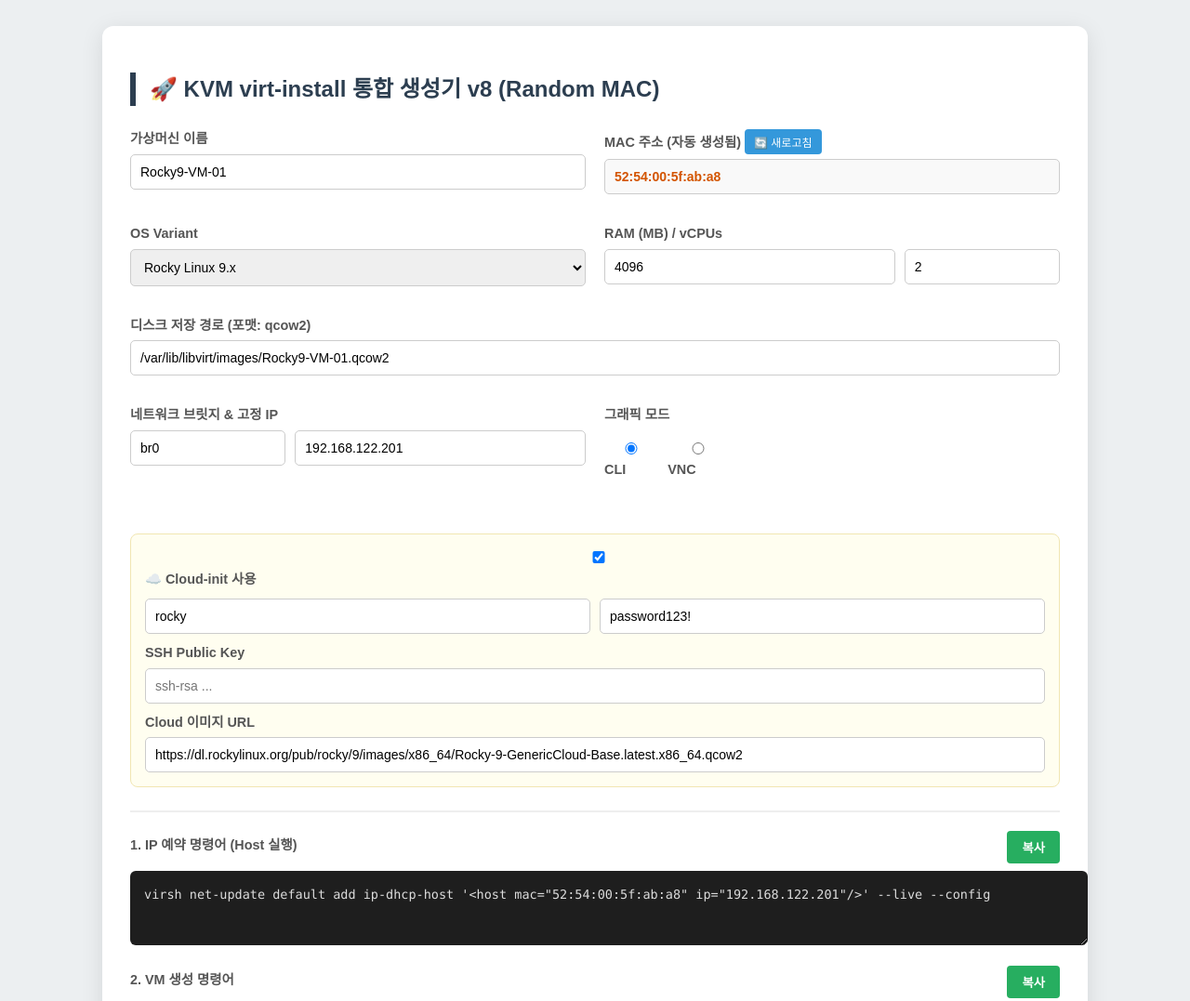
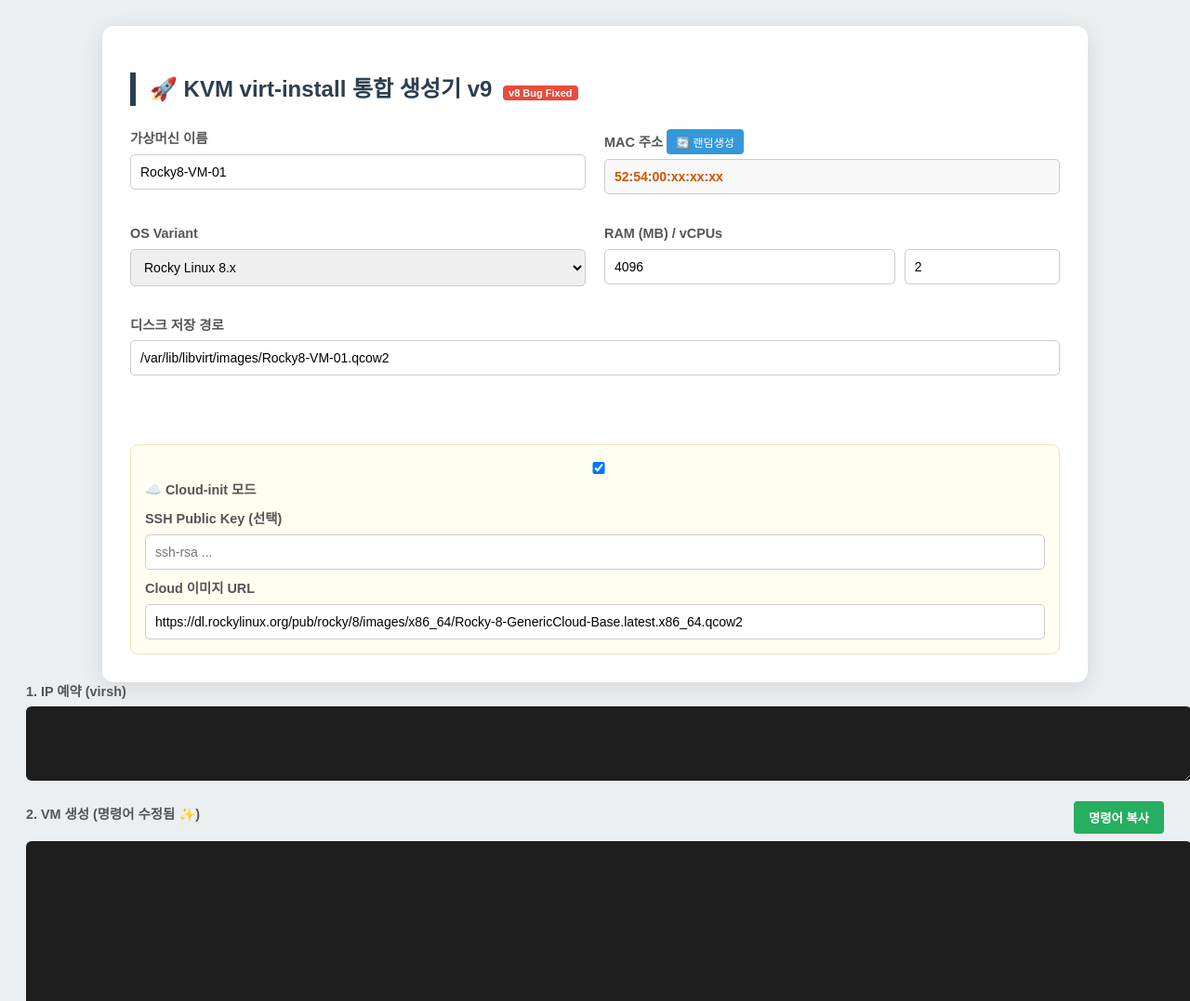
Before and after one commit to wjsblue3/wjsblue3, a plain HTML site: page virt-install_v8_v26.01.28.html in a window 1280 px wide. Shown: the top 1077 px of the page at 93% size. Drawn offline with Linux system fonts and the light colour scheme.

Commit message:
Update virt-install_v8_v26.01.28.html
오류가 있어서 수정 요청하였더니...v9로 만들면서 소스가 또 많이 달라짐.

```diff
--- a/virt-install_v8_v26.01.28.html
+++ b/virt-install_v8_v26.01.28.html
@@ -2,9 +2,9 @@
 <html lang="ko">
 <head>
     <meta charset="UTF-8">
-    <title>KVM virt-install Generator v8 (Random MAC)</title>
+    <title>KVM virt-install Generator v9 (Bug Fixed)</title>
     <style>
-        :root { --primary-color: #2c3e50; --accent-color: #3498db; --success-color: #27ae60; --warning-color: #f39c12; --ssh-color: #8e44ad; }
+        :root { --primary-color: #2c3e50; --accent-color: #3498db; --success-color: #27ae60; --warning-color: #e74c3c; --ssh-color: #8e44ad; }
         body { font-family: 'Malgun Gothic', sans-serif; background-color: #eceff1; padding: 20px; color: #333; line-height: 1.5; }
         .container { max-width: 1000px; margin: auto; background: #fff; padding: 30px; border-radius: 12px; box-shadow: 0 5px 25px rgba(0,0,0,0.1); }
         h2 { border-left: 6px solid var(--primary-color); padding-left: 15px; color: var(--primary-color); margin-bottom: 25px; }
@@ -14,45 +14,35 @@
         input, select { width: 100%; padding: 10px; border: 1px solid #ccc; border-radius: 5px; box-sizing: border-box; font-size: 14px; }
         .flex-row { display: flex; gap: 10px; }
         .cloud-init-panel { background: #fffef0; border: 1px solid #f1e6b2; padding: 15px; border-radius: 8px; margin-top: 10px; grid-column: span 2; }
-        .result-box { margin-top: 25px; border-top: 2px solid #eee; padding-top: 20px; }
-        .cmd-label { display: flex; justify-content: space-between; align-items: center; margin-bottom: 8px; }
-        textarea { width: 100%; font-family: 'Consolas', monospace; background: #1e1e1e; color: #dcdcdc; padding: 15px; border-radius: 6px; border: none; font-size: 13.5px; line-height: 1.6; resize: vertical; margin-bottom: 15px; }
+        textarea { width: 100%; font-family: 'Consolas', monospace; background: #1e1e1e; color: #dcdcdc; padding: 15px; border-radius: 6px; border: none; font-size: 13.5px; line-height: 1.6; margin-bottom: 15px; }
         .btn-copy { background: var(--success-color); color: white; border: none; padding: 8px 16px; border-radius: 4px; cursor: pointer; font-weight: bold; }
         .btn-ssh { background: var(--ssh-color); color: white; border: none; padding: 8px 16px; border-radius: 4px; cursor: pointer; font-weight: bold; }
         .btn-refresh { background: var(--accent-color); color: white; border: none; padding: 5px 10px; border-radius: 4px; cursor: pointer; font-size: 12px; }
-        .radio-group { display: flex; gap: 20px; padding: 10px 0; }
-        .badge { font-size: 11px; background: var(--warning-color); color: white; padding: 2px 6px; border-radius: 10px; margin-left: 5px; }
         .hint { font-size: 11px; color: #888; margin-top: 3px; display: block; }
+        .error-badge { background: var(--warning-color); color: white; padding: 2px 6px; border-radius: 4px; font-size: 11px; margin-left: 5px; }
     </style>
 </head>
 <body>
 
 <div class="container">
-    <h2>🚀 KVM virt-install 통합 생성기 v8 (Random MAC)</h2>
+    <h2>🚀 KVM virt-install 통합 생성기 v9 <span class="error-badge">v8 Bug Fixed</span></h2>
 
     <div class="form-grid">
         <div class="form-group">
             <label>가상머신 이름</label>
-            <input type="text" id="vm_name" value="Rocky9-VM-01" oninput="syncDiskPath(); generate();">
+            <input type="text" id="vm_name" value="Rocky8-VM-01" oninput="syncDiskPath(); generate();">
         </div>
-
         <div class="form-group">
-            <label>MAC 주소 (자동 생성됨) <button class="btn-refresh" onclick="refreshMAC()">🔄 새로고침</button></label>
+            <label>MAC 주소 <button class="btn-refresh" onclick="refreshMAC()">🔄 랜덤생성</button></label>
             <input type="text" id="mac_addr" value="52:54:00:xx:xx:xx" readonly style="background:#f9f9f9; color:#d35400; font-weight:bold;">
         </div>
 
         <div class="form-group">
             <label>OS Variant</label>
             <select id="os_variant" onchange="onOsChange()">
-                <optgroup label="RedHat 계열">
-                    <option value="rocky9" selected>Rocky Linux 9.x</option>
-                    <option value="rocky8">Rocky Linux 8.x</option>
-                    <option value="rhel9.0">RHEL 9.x</option>
-                </optgroup>
-                <optgroup label="Ubuntu/Windows">
-                    <option value="ubuntu24.04">Ubuntu 24.04 LTS</option>
-                    <option value="win11">Windows 11</option>
-                </optgroup>
+                <option value="rocky8" selected>Rocky Linux 8.x</option>
+                <option value="rocky9">Rocky Linux 9.x</option>
+                <option value="ubuntu22.04">Ubuntu 22.04</option>
             </select>
         </div>
 
@@ -65,99 +55,56 @@
         </div>
 
         <div class="form-group full-width" style="grid-column: span 2;">
-            <label>디스크 저장 경로 (포맷: qcow2)</label>
-            <input type="text" id="disk_path" value="/var/lib/libvirt/images/Rocky9-VM-01.qcow2" oninput="manualDiskPath()">
+            <label>디스크 저장 경로</label>
+            <input type="text" id="disk_path" value="/var/lib/libvirt/images/Rocky8-VM-01.qcow2" oninput="manualDiskPath()">
         </div>
 
         <div class="form-group">
-            <label>네트워크 브릿지 & 고정 IP</label>
-            <div class="flex-row">
-                <input type="text" id="net_br" value="br0" oninput="generate()" style="flex:1;">
-                <input type="text" id="static_ip" value="192.168.122.201" oninput="generate()" style="flex:2;">
-            </div>
-        </div>
-
-        <div class="form-group">
-            <label>그래픽 모드</label>
-            <div class="radio-group">
-                <label><input type="radio" name="graphics" value="none" checked onclick="generate()"> CLI</label>
-                <label><input type="radio" name="graphics" value="vnc" onclick="generate()"> VNC</label>
-            </div>
         </div>
 
         <div class="cloud-init-panel" id="cloud_panel">
-            <label><input type="checkbox" id="use_cloud_init" onchange="generate()" checked> ☁️ Cloud-init 사용</label>
+            <label><input type="checkbox" id="use_cloud_init" onchange="generate()" checked> ☁️ Cloud-init 모드</label>
             <div id="cloud_details" style="margin-top:10px;">
-                <div class="flex-row" style="margin-bottom:10px;">
-                    <input type="text" id="cloud_user" value="rocky" oninput="generate()">
-                    <input type="text" id="cloud_pw" value="password123!" oninput="generate()">
                 </div>
-                <label>SSH Public Key</label>
+                <label>SSH Public Key (선택)</label>
                 <input type="text" id="ssh_key" placeholder="ssh-rsa ..." oninput="generate()">
                 <label style="margin-top:10px;">Cloud 이미지 URL</label>
-                <input type="text" id="cloud_url" value="https://dl.rockylinux.org/pub/rocky/9/images/x86_64/Rocky-9-GenericCloud-Base.latest.x86_64.qcow2" oninput="generate()">
+                <input type="text" id="cloud_url" value="https://dl.rockylinux.org/pub/rocky/8/images/x86_64/Rocky-8-GenericCloud-Base.latest.x86_64.qcow2" oninput="generate()">
             </div>
         </div>
     </div>
 
     <div class="result-box">
-        <div class="cmd-label">
-            <label>1. IP 예약 명령어 (Host 실행)</label>
-            <button class="btn-copy" onclick="copyText('ip_cmd')">복사</button>
-        </div>
+        <label>1. IP 예약 (virsh)</label>
         <textarea id="ip_cmd" readonly style="height: 50px;"></textarea>
 
-        <div class="cmd-label">
-            <label>2. VM 생성 명령어</label>
-            <button class="btn-copy" onclick="copyText('virt_cmd')">복사</button>
+        <div style="display:flex; justify-content:space-between; align-items:center; margin-bottom:8px;">
+            <label>2. VM 생성 (명령어 수정됨 ✨)</label>
+            <button class="btn-copy" onclick="copyText('virt_cmd')">명령어 복사</button>
         </div>
-        <textarea id="virt_cmd" readonly style="height: 280px;"></textarea>
+        <textarea id="virt_cmd" readonly style="height: 300px;"></textarea>
 
-        <div class="cmd-label">
-            <label>3. SSH 자동 접속 스크립트</label>
-            <button class="btn-ssh" onclick="copyText('ssh_cmd')">스크립트 복사</button>
-        </div>
-        <textarea id="ssh_cmd" readonly style="height: 130px; background: #2c3e50; color: #ecf0f1;"></textarea>
+        <label>3. SSH 접속 대기</label>
+        <textarea id="ssh_cmd" readonly style="height: 100px; background: #2c3e50; color: #ecf0f1;"></textarea>
     </div>
 </div>
 
 <script>
     let isManualPath = false;
 
-    // 랜덤 MAC 생성 함수 (KVM 접두어 52:54:00 사용)
     function generateRandomMAC() {
-        const hexDigits = "0123456789abcdef";
+        const hex = "0123456789abcdef";
         let mac = "52:54:00";
-        for (let i = 0; i < 3; i++) {
-            mac += ":" + hexDigits.charAt(Math.floor(Math.random() * 16))
-                       + hexDigits.charAt(Math.floor(Math.random() * 16));
-        }
+        for (let i = 0; i < 3; i++) mac += ":" + hex.charAt(Math.floor(Math.random()*16)) + hex.charAt(Math.floor(Math.random()*16));
         return mac;
-    }
-
-    function refreshMAC() {
-        document.getElementById('mac_addr').value = generateRandomMAC();
-        generate();
-    }
 
     function syncDiskPath() {
         if (!isManualPath) {
             const name = document.getElementById('vm_name').value || "VM";
-            document.getElementById('disk_path').value = `/var/lib/libvirt/images/${name}.qcow2`;
         }
     }
 
     function manualDiskPath() { isManualPath = true; generate(); }
-
-    function onOsChange() {
-        const os = document.getElementById('os_variant').value;
-        if(os.startsWith('win')) {
-            document.getElementById('cloud_panel').style.display = 'none';
-        } else {
-            document.getElementById('cloud_panel').style.display = 'block';
-        }
-        generate();
-    }
 
     function generate() {
         const name = document.getElementById('vm_name').value || "VM";
@@ -165,40 +112,32 @@
         const vcpus = document.getElementById('vcpus').value;
         const os = document.getElementById('os_variant').value;
         const disk = document.getElementById('disk_path').value;
-        const br = document.getElementById('net_br').value;
-        const ip = document.getElementById('static_ip').value;
         const mac = document.getElementById('mac_addr').value;
-        const graphics = document.querySelector('input[name="graphics"]:checked').value;
         const isCloud = document.getElementById('use_cloud_init').checked;
 
-        // 1. IP 예약
         document.getElementById('ip_cmd').value = `virsh net-update default add ip-dhcp-host '<host mac="${mac}" ip="${ip}"/>' --live --config`;
 
-        // 2. virt-install
+        // 핵심 수정 부분: Cloud-init 문법 최적화
         let vCmd = `virt-install \\\n--name ${name} \\\n--ram ${ram} \\\n--vcpus ${vcpus} \\\n--disk path=${disk},size=20,format=qcow2 \\\n`;
         if(isCloud) {
-            const sshKey = document.getElementById('ssh_key').value;
+            const u = document.getElementById('cloud_user').value;
+            const p = document.getElementById('cloud_pw').value;
+            const k = document.getElementById('ssh_key').value;
             vCmd += `--location ${document.getElementById('cloud_url').value} \\\n`;
-            let cloudConfig = `user-data={'user':'${document.getElementById('cloud_user').value}','password':'${document.getElementById('cloud_pw').value}'`;
-            if(sshKey) cloudConfig += `,'ssh-authorized-keys':['${sshKey}']`;
-            cloudConfig += `}`;
-            vCmd += `--cloud-init ${cloudConfig} \\\n`;
+
+            // 쉘 에러 방지를 위해 큰따옴표로 감싸고 문법 단순화
+            let ciData = `user-data="user=${u},password=${p}`;
+            if(k) ciData += `,ssh-authorized-keys=${k}`;
+            ciData += `"`;
+            vCmd += `--cloud-init ${ciData} \\\n`;
         }
-        vCmd += `--os-variant ${os} \\\n--network bridge=${br},model=virtio,mac=${mac} \\\n`;
-        vCmd += graphics === 'vnc' ? `--graphics vnc,listen=0.0.0.0 \\\n` : `--graphics none \\\n--extra-args 'console=ttyS0,115200n8 serial' \\\n`;
-        vCmd += `--console pty,target_type=serial`;
+        vCmd += `--os-variant ${os} \\\n--network bridge=${br},model=virtio,mac=${mac} \\\n--graphics none \\\n--extra-args 'console=ttyS0,115200n8 serial' \\\n--console pty,target_type=serial`;
         document.getElementById('virt_cmd').value = vCmd;
 
-        // 3. SSH 스크립트
-        const user = document.getElementById('cloud_user').value;
-        document.getElementById('ssh_cmd').value = `echo "Wait for SSH (${ip})..."\nwhile ! nc -z ${ip} 22; do sleep 2; done\nssh -o StrictHostKeyChecking=no ${user}@${ip}`;
+        document.getElementById('ssh_cmd').value = `while ! nc -z ${ip} 22; do sleep 2; done\nssh -o StrictHostKeyChecking=no ${document.getElementById('cloud_user').value}@${ip}`;
     }
 
-    // 초기화
-    window.onload = () => {
-        refreshMAC();
-        onOsChange();
-    };
+    window.onload = () => { refreshMAC(); generate(); };
 </script>
 </body>
 </html>
```
